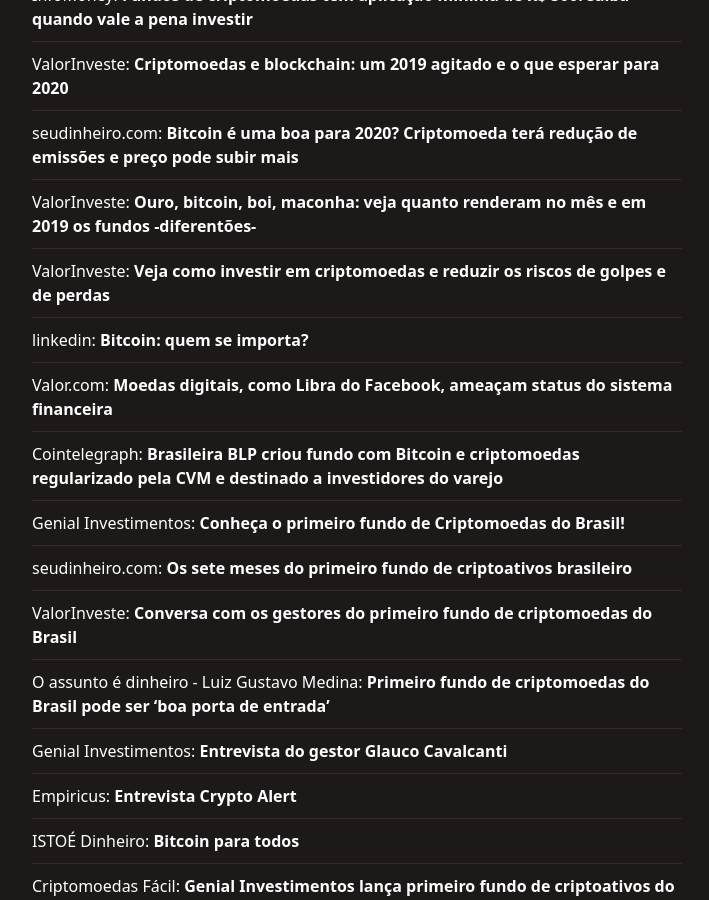
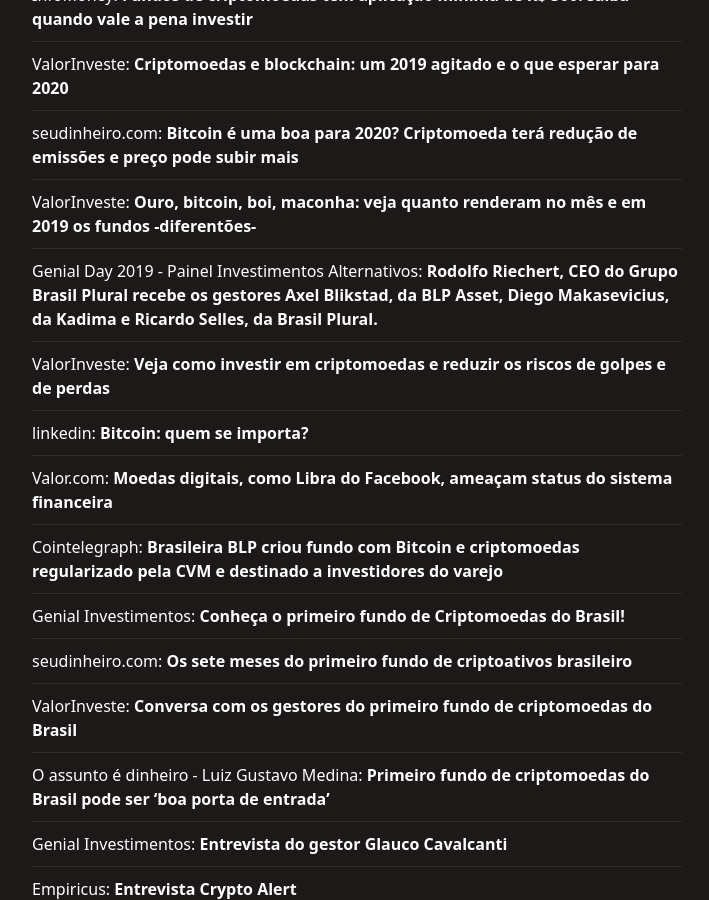
Before and after one commit to ateliedetemas/blpcrypto, a Jekyll site: the page built from _pages/na-midia.md, in a window 1280 px wide and 900 px high, scrolled down 316 px. Shown: the whole window, without its empty margins (283-992 px from the left). Built offline with Jekyll 4.4.1, drawn with Linux system fonts in a browser that asks for light colours.

Commit message:
Update na-midia.md

```diff
--- a/_pages/na-midia.md
+++ b/_pages/na-midia.md
@@ -9,6 +9,7 @@ title: Na Mídia
 |[ValorInveste: **Criptomoedas e blockchain: um 2019 agitado e o que esperar para 2020**](https://valorinveste.globo.com/mercados/cripto/noticia/2020/01/07/criptomoedas-e-blockchain-um-2019-agitado-e-o-que-esperar-para-2020.ghtml)
 |[seudinheiro.com: **Bitcoin é uma boa para 2020? Criptomoeda terá redução de emissões e preço pode subir mais**](https://www.seudinheiro.com/2020/economia/bitcoin-pode-ir-alem-em-2020-em-ano-movimentado-para-as-criptos/)
 |[ValorInveste: **Ouro, bitcoin, boi, maconha: veja quanto renderam no mês e em 2019 os fundos -diferentões-**](https://valorinveste.globo.com/produtos/fundos/noticia/2019/12/09/ouro-bitcoin-boi-maconha-veja-quanto-renderam-no-mes-e-em-2019-os-fundos-diferentoes.ghtml)
+|[Genial Day 2019 - Painel Investimentos Alternativos: **Rodolfo Riechert, CEO do Grupo Brasil Plural recebe os gestores Axel Blikstad, da BLP Asset, Diego Makasevicius, da Kadima e Ricardo Selles, da Brasil Plural.**](https://www.youtube.com/watch?v=uikQVPtNpRs&feature=youtu.be)
 |[ValorInveste: **Veja como investir em criptomoedas e reduzir os riscos de golpes e de perdas**](https://valorinveste.globo.com/mercados/cripto/noticia/2019/10/25/veja-como-investir-em-criptomoedas-e-reduzir-o-risco-de-golpes-e-perdas.ghtml)
 | [linkedin: **Bitcoin: quem se importa?**](https://www.linkedin.com/pulse/bitcoin-quem-se-importa-nicholas-gon%25C3%25A7alves-sacchi/)
 | [Valor.com: **Moedas digitais, como Libra do Facebook, ameaçam status do sistema financeira**](http://www.valor.com.br/cultura/6355697/moedas-digitais-como-libra-do-facebook-ameacam-status-do-sistema-financeiro)
```
